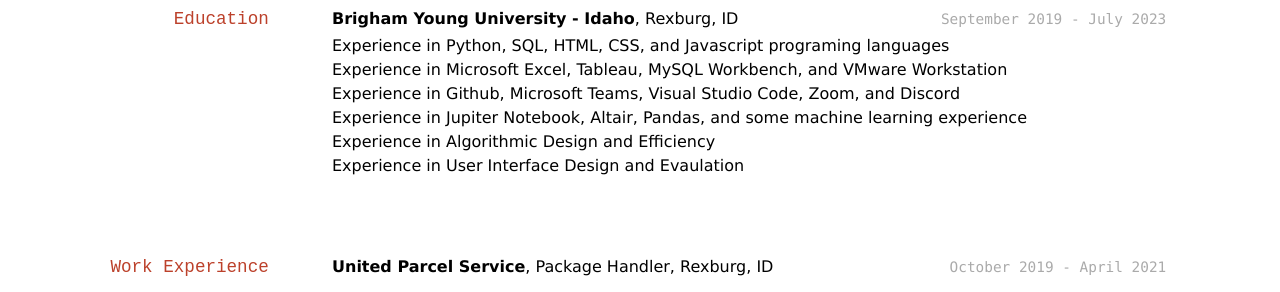
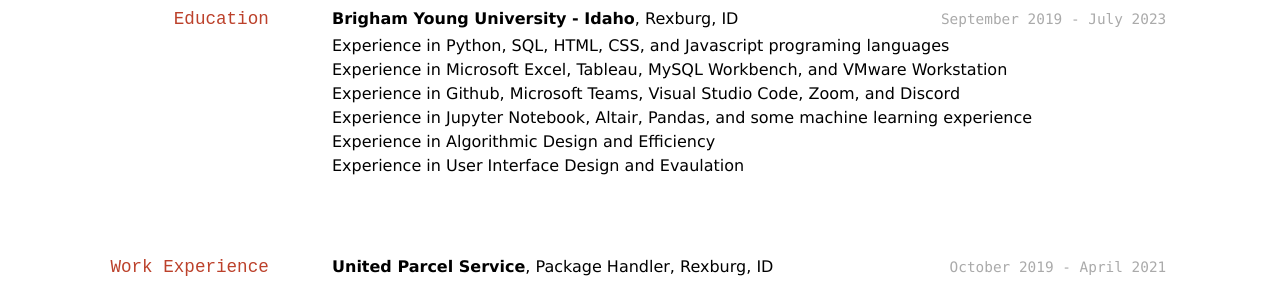
Before and after one commit to daisynadauld/nadauld_resume, a Jekyll site: the page built from docs/index.md, in a window 1280 px wide. Shown: the part 198-490 px from the top of the page. Built offline with Jekyll 4.4.1, drawn with Linux system fonts in a browser that asks for light colours.

Commit message:
Update index.md
spelling

```diff
--- a/docs/index.md
+++ b/docs/index.md
@@ -22,7 +22,7 @@ __Brigham Young University - Idaho__, Rexburg, ID
 - Experience in Python, SQL, HTML, CSS, and Javascript programing languages
 - Experience in Microsoft Excel, Tableau, MySQL Workbench, and VMware Workstation
 - Experience in Github, Microsoft Teams, Visual Studio Code, Zoom, and Discord
-- Experience in Jupiter Notebook, Altair, Pandas, and some machine learning experience
+- Experience in Jupyter Notebook, Altair, Pandas, and some machine learning experience
 - Experience in Algorithmic Design and Efficiency
 - Experience in User Interface Design and Evaulation
 
```
